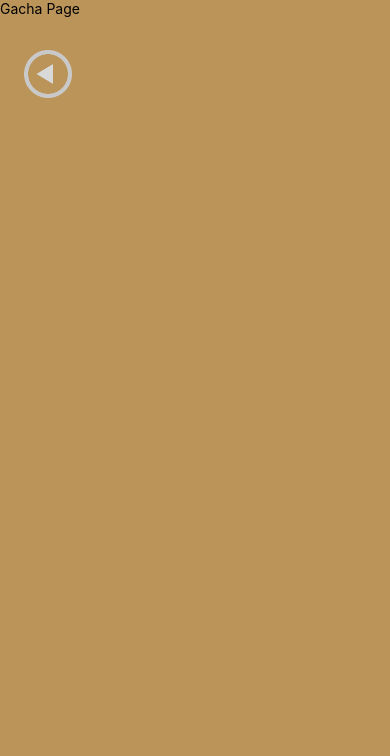
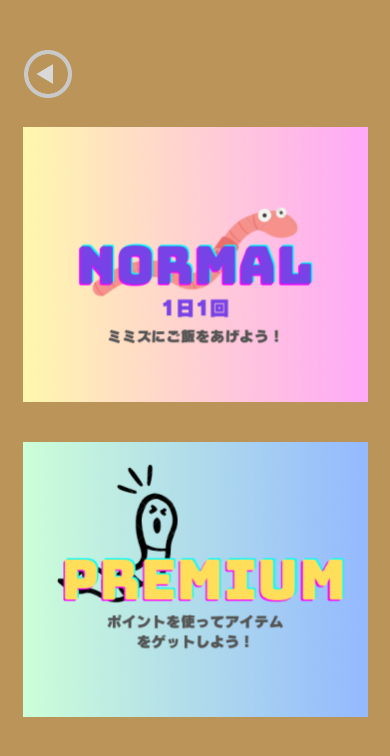
Before and after one commit to fuuta0201/mimizu-app, a React Native app: screen /Gacha in a window 390 px wide. Shown: the top 756 px of the page. Built offline with nearby package versions, Linux system fonts and the light colour scheme.

Commit message:
add: gacha

```diff
--- a/screens/Gacha.js
+++ b/screens/Gacha.js
@@ -1,12 +1,39 @@
 import React from 'react'
-import { Text, View } from 'react-native'
+import { Text, View, StyleSheet, Image, TouchableOpacity } from 'react-native'
+import Normal from '../assets/gacha/gacha-image-01.png';
+import Premium from '../assets/gacha/gacha-image-02.png';
 
 const Gacha = () => {
   return (
-    <View>
-      <Text>Gacha Page</Text>
+    <View style={styles.container}>
+      <TouchableOpacity style={styles.box}>
+        <Image source={Normal} style={styles.image}/>
+      </TouchableOpacity>
+      <TouchableOpacity style={styles.box}>
+        <Image source={Premium} style={styles.image}/>
+      </TouchableOpacity>
     </View>
   )
 }
 
+const styles = StyleSheet.create({
+  container: {
+    width: '100%',
+    height: '100%',
+    display: 'flex',
+    flexDirection: 'column',
+    alignItems: 'center',
+    justifyContent: 'center',
+    gap: 40,
+  },
+  box: {
+    width: 345,
+    height: 275,
+  },
+  image: {
+    width: '100%',
+    height: '100%',
+  }
+});
+
 export default Gacha
```
Also changed, not shown: assets/gacha/gacha-image-01.png (added), assets/gacha/gacha-image-02.png (added).
